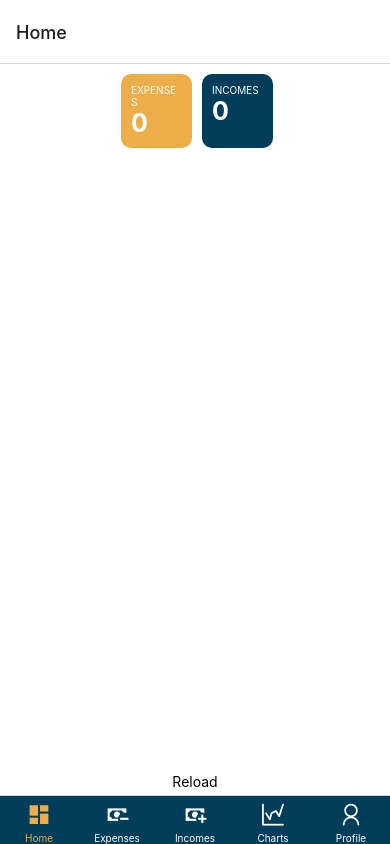
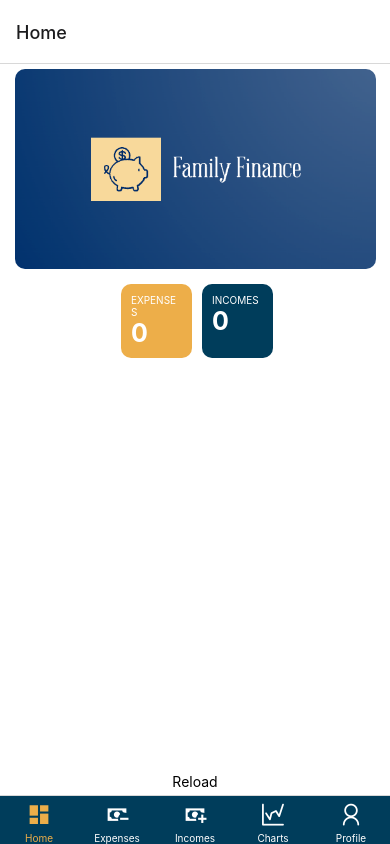
Before and after one commit to s5227111/FamilyFinance, a React Native app: screen /Home in a window 390 px wide. Built offline with nearby package versions, Linux system fonts and the light colour scheme; no server answers.

Commit message:
Adding banner/logo to Home screen

```diff
--- /dev/null
+++ b/src/components/Banner/HomeBanner.js
@@ -0,0 +1,29 @@
+import React from 'react';
+import { Image, View, StyleSheet } from 'react-native';
+import BannerImage from '../../../assets/banner.png';
+
+const HomeBanner = () => {
+    return (
+        <View style={styles.banner}>
+            <Image source={BannerImage} style={styles.bannerImage} />
+        </View>
+    );
+}
+
+const styles = StyleSheet.create({
+    banner: {
+        height: 200,
+        width: '100%',
+        backgroundColor: '#fff',
+        justifyContent: 'center',
+        alignItems: 'center',
+        marginBottom: 10,
+    },
+    bannerImage: {
+        height: 200,
+        width: '95%',
+        borderRadius: 10,
+    },
+});
+
+export default HomeBanner;
--- a/src/screens/Home.js
+++ b/src/screens/Home.js
@@ -2,7 +2,8 @@ import { useEffect, useState } from "react";
 import { View, StyleSheet, TouchableOpacity, Text } from "react-native";
 import InformationCard from "../components/Cards/InformationCard";
 import ContentList from "../components/TransactionLists/ContentList";
-import { handleGetTransactions, handleValueExpenseAndIncome} from "../services/transactionService";
+import { handleGetTransactions, handleValueExpenseAndIncome } from "../services/transactionService";
+import HomeBanner from "../components/Banner/HomeBanner";
 
 const Home = () => {
   const [transactions, setTransactions] = useState([]);
@@ -27,6 +28,7 @@ const Home = () => {
 
   return (
     <View style={styles.container}>
+      <HomeBanner />
       <InformationCard
         valueIncomes={valueIncomes}
         valueExpense={valueExpense}
```
Also changed, not shown: assets/banner.png (added). Lines whose indentation alone changed are shown as unchanged.
